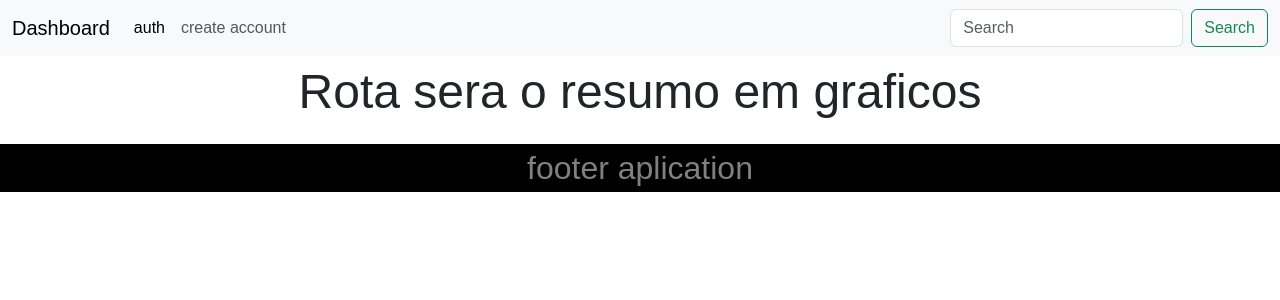
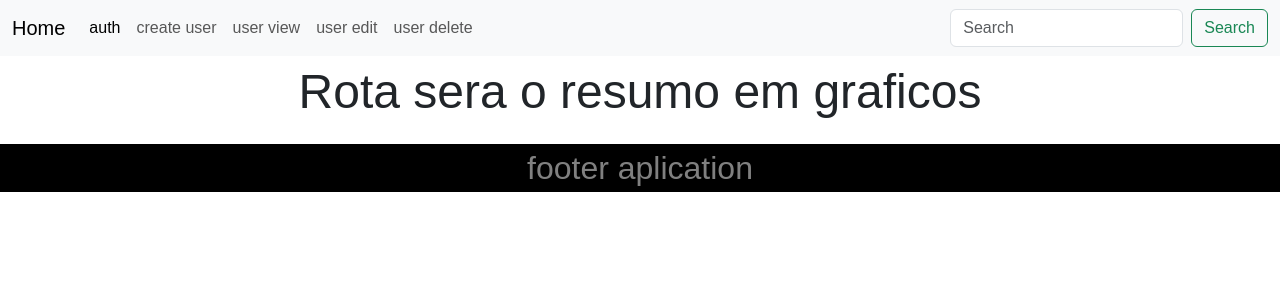
Before and after one commit to DeykyPinheiro/finances-front, an Angular app: page /resume in a window 1280 px wide. Shown: the top 300 px of the page. Built offline with nearby package versions, Linux system fonts and the light colour scheme.

Commit message:
feat: added home module

```diff
--- a/src/app/features/features.module.ts
+++ b/src/app/features/features.module.ts
@@ -3,6 +3,7 @@ import { CommonModule } from '@angular/common';
 import { AuthModule } from './auth/auth.module';
 import { DashboardModule } from './dashboard/dashboard.module';
 import { UserModule } from './user/user.module';
+import { HomeModule } from './home/home.module';
 
 
 
@@ -12,7 +13,8 @@ import { UserModule } from './user/user.module';
     CommonModule,
     AuthModule,
     DashboardModule,
-    UserModule
+    UserModule,
+    HomeModule
   ]
 })
 export class FeaturesModule { }
--- /dev/null
+++ b/src/app/features/home/components/home/home.component.html
@@ -0,0 +1 @@
+<p>home works!</p>
--- a/src/app/shared/components/header/header.component.html
+++ b/src/app/shared/components/header/header.component.html
@@ -1,6 +1,6 @@
 <nav class="navbar navbar-expand-lg navbar-light bg-light">
     <div class="container-fluid">
-        <a class="navbar-brand" href="/resume">Dashboard</a>
+        <a class="navbar-brand" href="/home">Home</a>
         <button class="navbar-toggler" type="button" data-bs-toggle="collapse" data-bs-target="#navbarSupportedContent"
             aria-controls="navbarSupportedContent" aria-expanded="false" aria-label="Toggle navigation">
             <span class="navbar-toggler-icon"></span>
@@ -11,7 +11,19 @@
                     <a class="nav-link active" aria-current="page" href="/auth">auth</a>
                 </li>
                 <li class="nav-item">
-                    <a class="nav-link" href="/user-create">create account</a>
+                    <a class="nav-link" href="/user-create">create user</a>
+                </li>
+
+                <li class="nav-item">
+                    <a class="nav-link" href="/user-view">user view</a>
+                </li>
+
+                <li class="nav-item">
+                    <a class="nav-link" href="/user-edit">user edit</a>
+                </li>
+
+                <li class="nav-item">
+                    <a class="nav-link" href="/user-delete">user delete</a>
                 </li>
             </ul>
             <form class="d-flex">
```
Also changed, not shown: src/app/features/home/components/home/home.component.ts (added, +10 -0 lines), src/app/features/home/home-routing.module.ts (added, +17 -0 lines), src/app/features/home/home.module.ts (added, +17 -0 lines), src/app/shared/validators/match.validator.ts (+4 -4 lines), src/app/features/home/components/home/home.component.scss (added), 1 other file (tests, documents, lock files or other folders).
